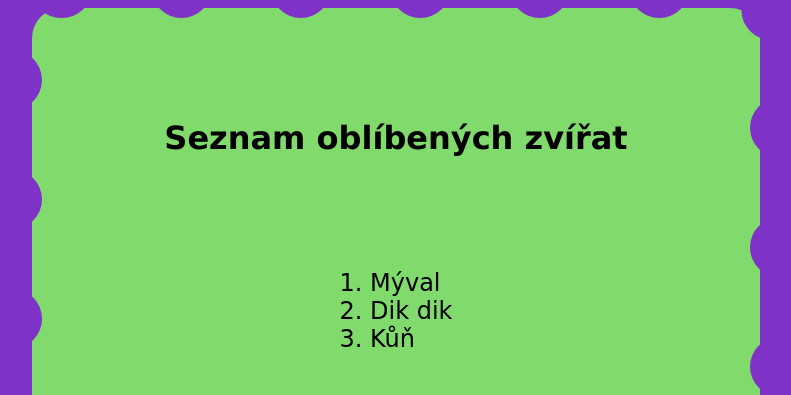
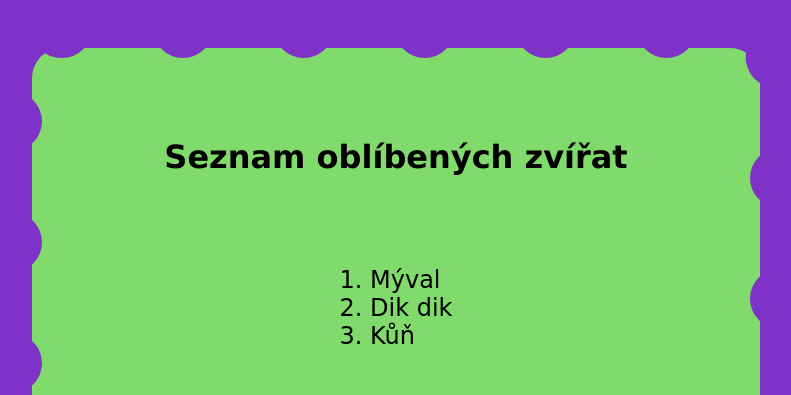
Before and after one commit to adaman605/DomaciUkol, a plain HTML site: page index.html in a window 1280 px wide. Shown: the top 395 px of the page, without its empty margins (244-1035 px from the left). Drawn offline with Linux system fonts and the light colour scheme.

Commit message:
aksdjflk

```diff
--- a/style.css
+++ b/style.css
@@ -1,5 +1,6 @@
 body{
     background-color: rgb(127, 50, 200);
+    padding: 40px 0;
 }
 main{
     background-color: rgb(128, 218, 108);
@@ -13,6 +14,8 @@ main{
 h1{
     text-align: center;
     font-family: Verdana, Geneva, Tahoma, sans-serif;
+    padding: 0;
+    margin: 0;
 }
 ol{
     list-style-position: inside;
```
